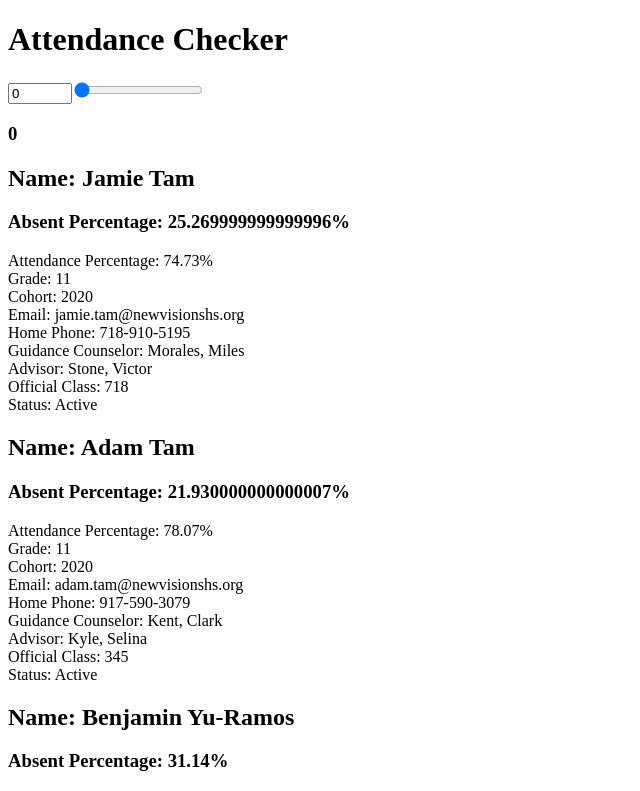
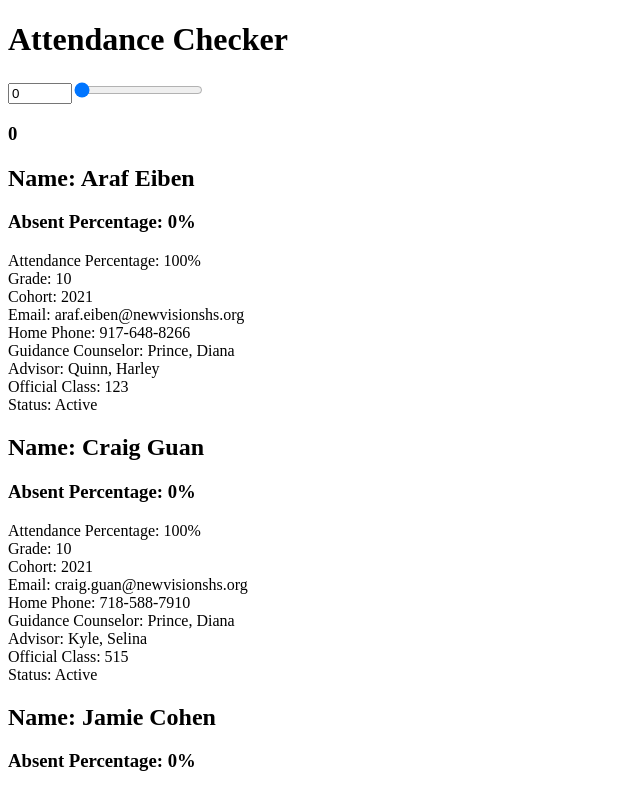
Before and after one commit to mlin367/Dashboard_Challenge, a React app: page / in a window 1280 px wide. Shown: the top 791 px of the page, without its empty margins (0-640 px from the left). Built offline with nearby package versions, Linux system fonts and the light colour scheme; the HTML template or start-up script is replaced by a standard one.

Commit message:
sorted data so data listed is more organized

```diff
--- a/client/src/components/App.jsx
+++ b/client/src/components/App.jsx
@@ -12,6 +12,7 @@ class App extends React.Component {
   }
 
   componentDidMount() {
+    data.default.sort((a, b) => b.attendancePercentage - a.attendancePercentage);
     this.setState({
       data: data.default
     })
```
